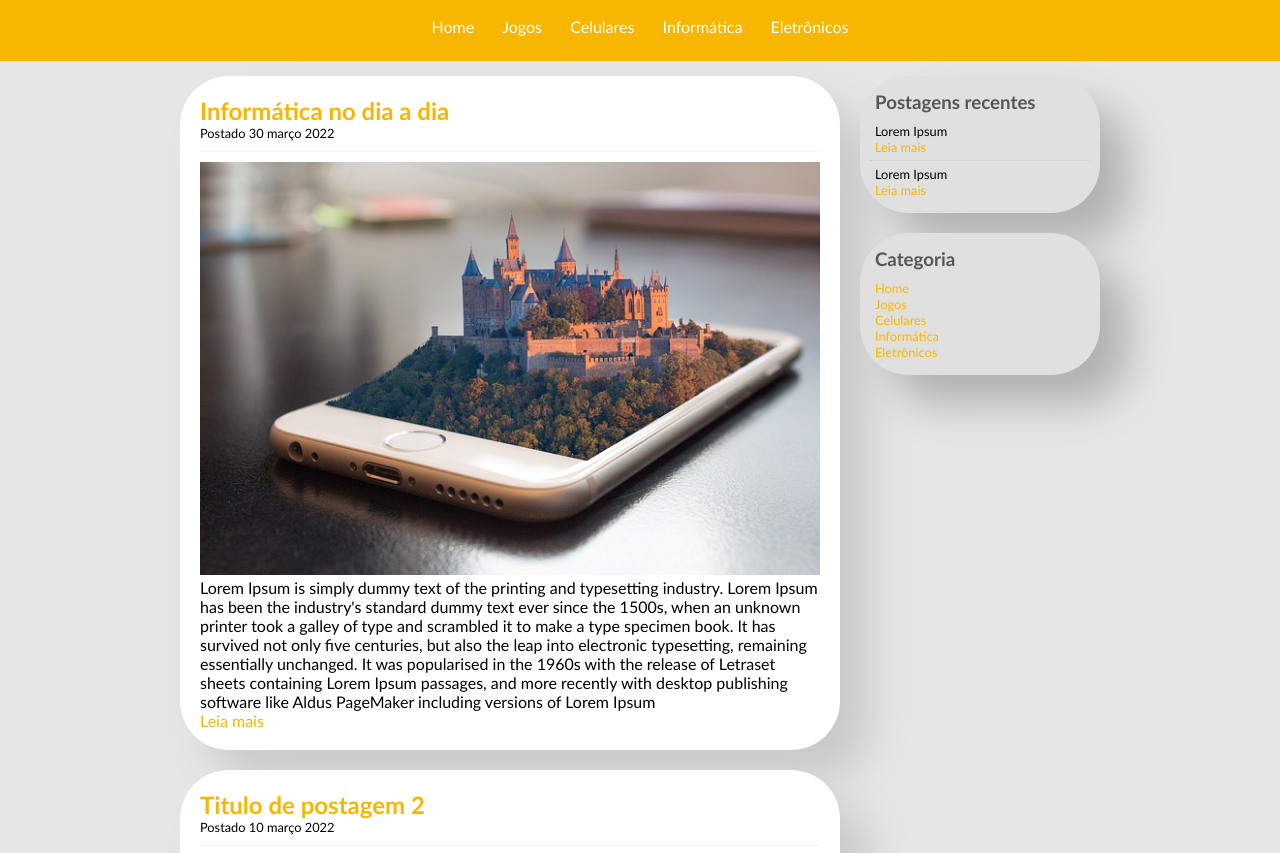
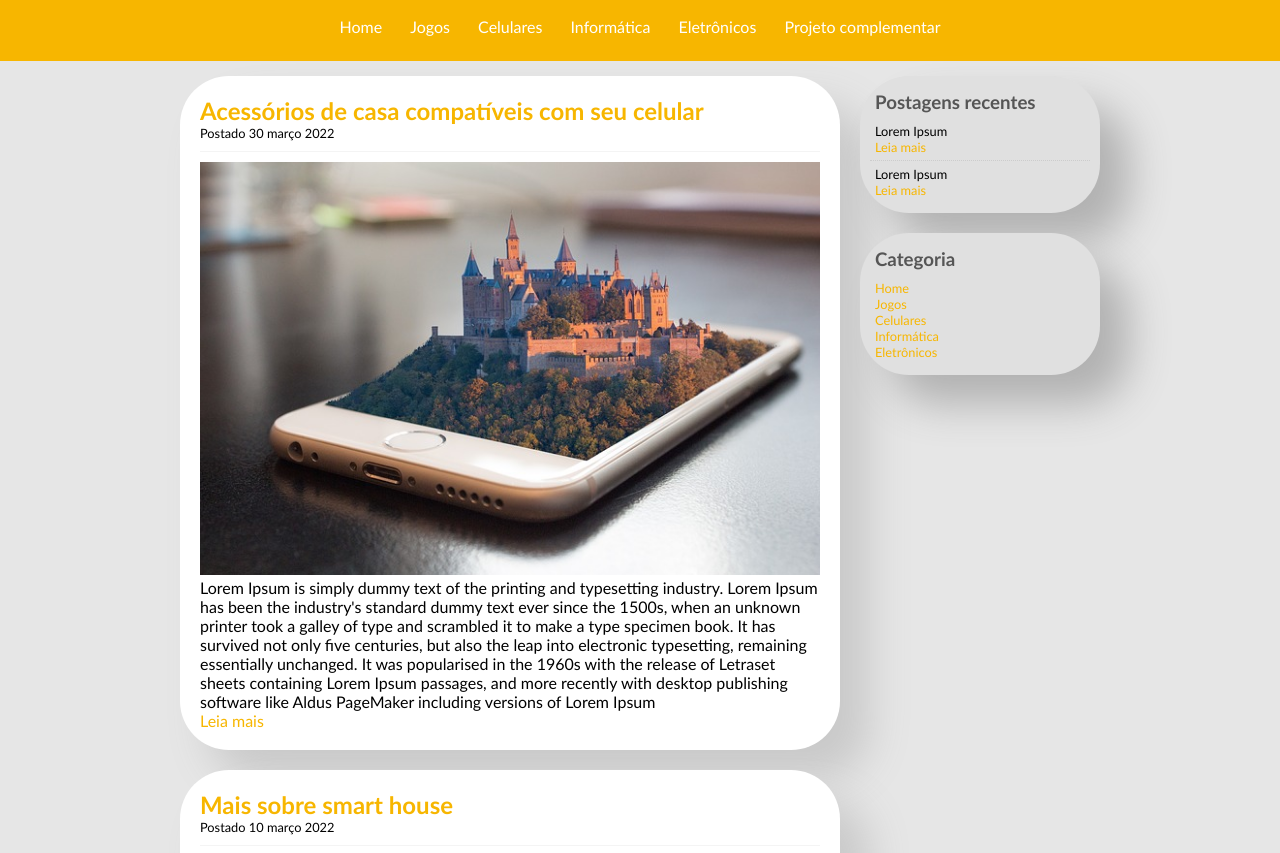
Before and after one commit to jow-tomoyosi/Projeto-TecBlog, a plain HTML site: page eletronicos.html in a window 1280 px wide. Shown: the part 67-920 px from the top of the page. Drawn offline with Linux system fonts and the light colour scheme.

Commit message:
Update eletronicos.html
Atualização

```diff
--- a/eletronicos.html
+++ b/eletronicos.html
@@ -15,11 +15,12 @@
             <h1>Tec<spam class="branco">Blog</spam></h1>
         </div>
         <div id="menu">
-            <a href="index.html">Home</a>
+            <a href="Index.html">Home</a>
             <a href="jogos.html">Jogos</a>
             <a href="celulares.html">Celulares</a>
             <a href="informatica.html">Informática</a>
             <a href="eletronicos.html">Eletrônicos</a>
+            <a href="proj-2.html">Projeto complementar</a>
         </div>
     </div>
 
@@ -27,7 +28,7 @@
         <div id="postagem">
 
             <div class="postagem">
-                <h2>Informática no dia a dia</h2>
+                <h2>Acessórios de casa compatíveis com seu celular</h2>
                 <spam class="data-postagem">Postado 30 março 2022</spam>
                 <img width="620px" src="imagem3.jpg" alt="imagem">
                 <p>Lorem Ipsum is simply dummy text of the printing and typesetting industry. Lorem Ipsum has been the industry's
@@ -42,7 +43,7 @@
 
 
             <div class="postagem">
-                <h2>Titulo de postagem 2</h2>
+                <h2>Mais sobre smart house</h2>
                 <spam class="data-postagem">Postado 10 março 2022</spam>
                 <img width="620px" src="imagem1.jpg" alt="imagem">
                 <p>Lorem Ipsum is simply dummy text of the printing and typesetting industry. Lorem Ipsum has been the industry's
```
